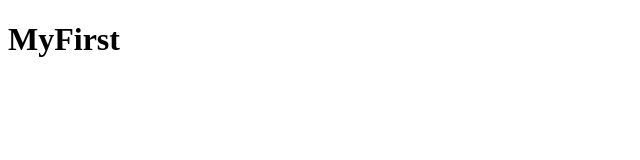
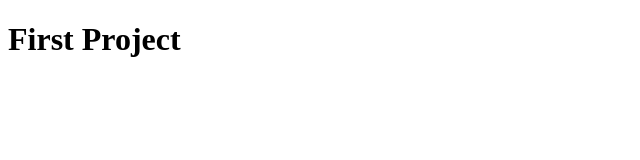
Before and after one commit to naveenpaul143/First, a plain HTML site: page index.html in a window 1280 px wide. Shown: the whole page, without its empty margins (0-640 px from the left). Drawn offline with Linux system fonts and the light colour scheme.

Commit message:
I changed success

```diff
--- a/index.html
+++ b/index.html
@@ -1,9 +1,9 @@
 <!DOCTYPE HTML>
 <html>
   <head>
-    <title>Hello</title>
+    <title>First</title>
   </head>
   <body>
-    <h1>MyFirst</h1>
+    <h1>First Project</h1>
   </body>
   </html>
```
